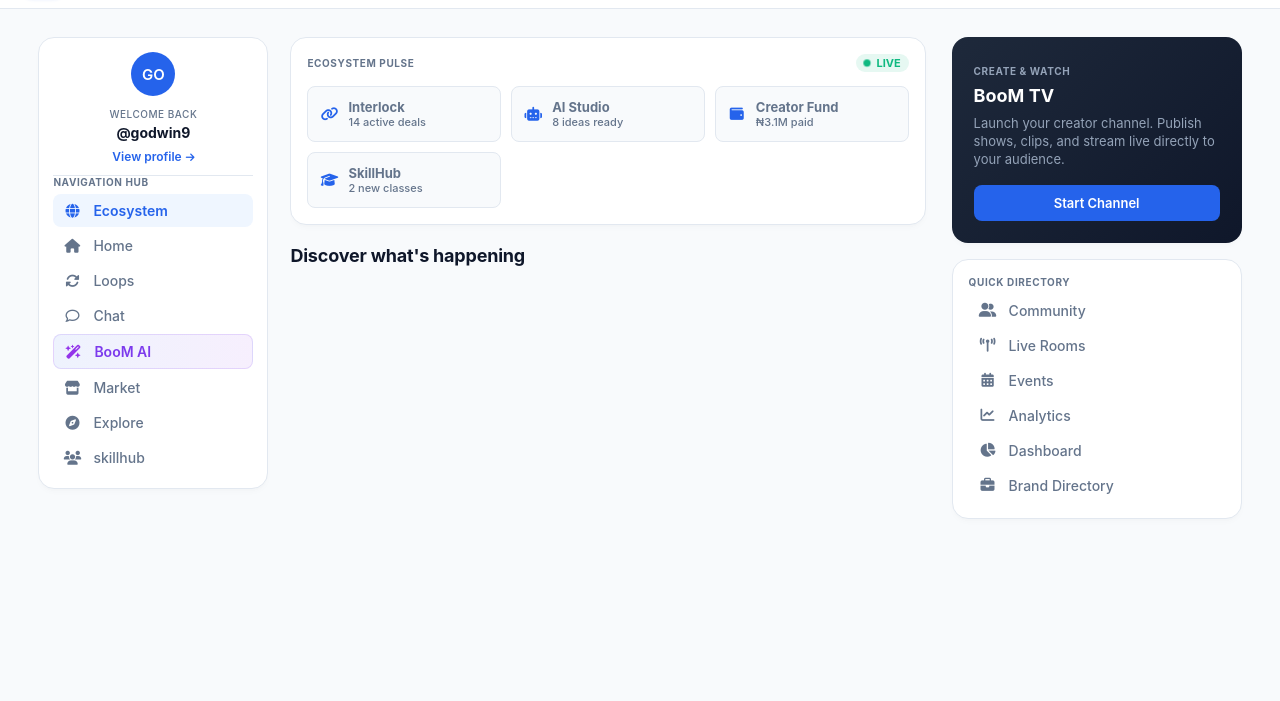
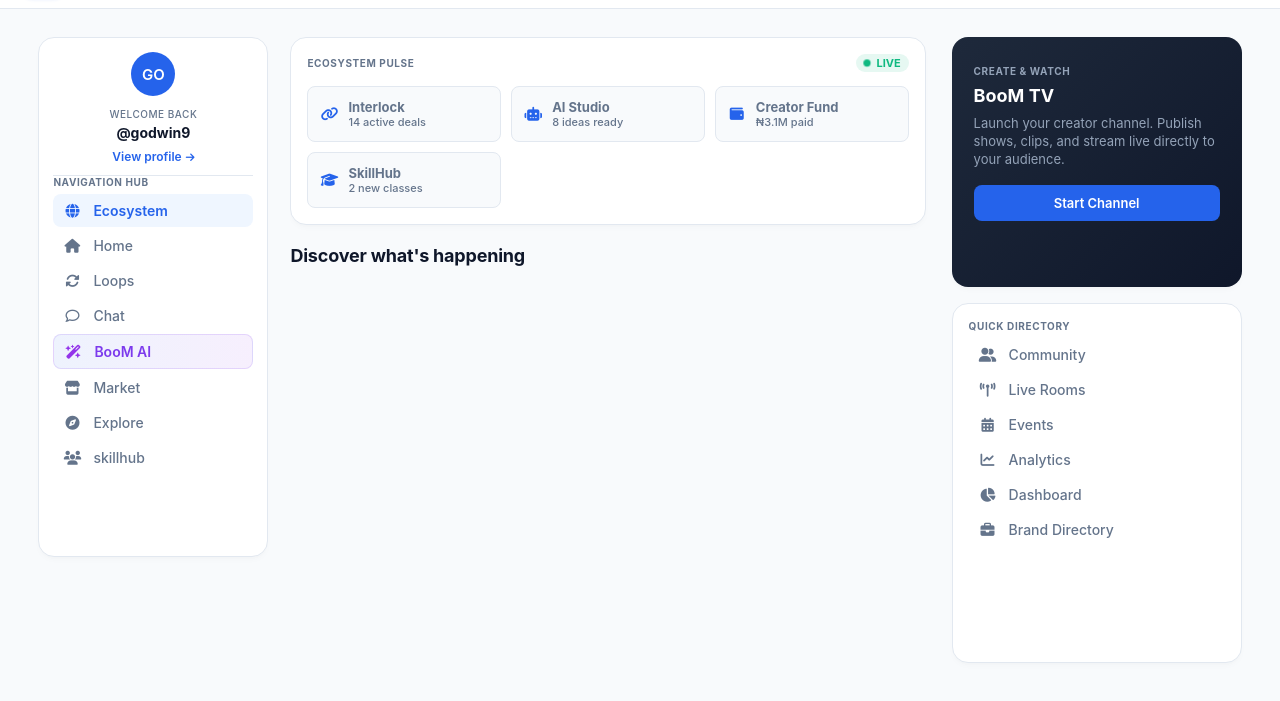
Before and after one commit to sundaygodwin007/boomeden, a plain HTML site: page ecosystem/ecosystem.html in a window 1280 px wide. Shown: the part 55-756 px from the top of the page. Drawn offline with Linux system fonts and the light colour scheme; no server answers.

Commit message:
made the cards bigger on big screen

```diff
--- a/ecosystem/ecosystem.css
+++ b/ecosystem/ecosystem.css
@@ -255,6 +255,8 @@
       height: auto;
       justify-content: flex-start;
       padding: 14px;
+      /* this gives the left navigation card enough vertical presence without stretching it to the viewport. */
+      min-height: 520px;
     }
 
     .user-profile-widget {
@@ -542,6 +544,8 @@
       color: white;
       border: none;
       padding: 22px;
+      /* this makes the feature card feel substantial beside the feed. */
+      min-height: 250px;
       flex-shrink: 0;
     }
 
@@ -585,6 +589,8 @@
       display: flex;
       flex-direction: column;
       padding: 16px;
+      /* this gives the directory links room to breathe without occupying the full column height. */
+      min-height: 360px;
     }
 
     .directory-card .modules-nav {
```
